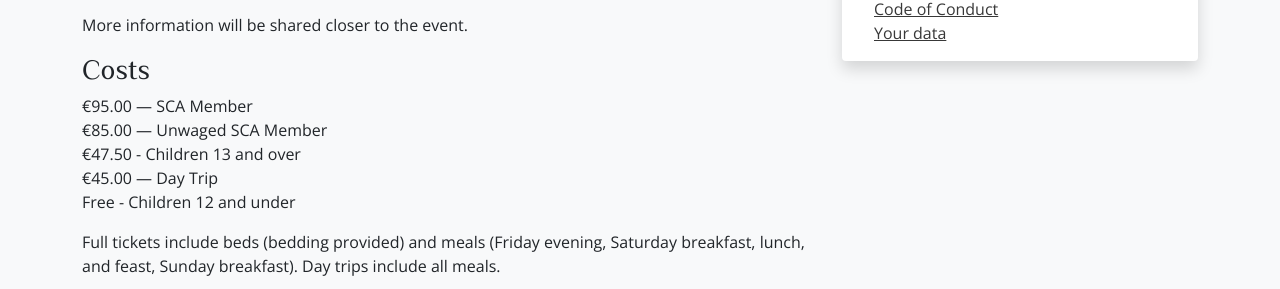
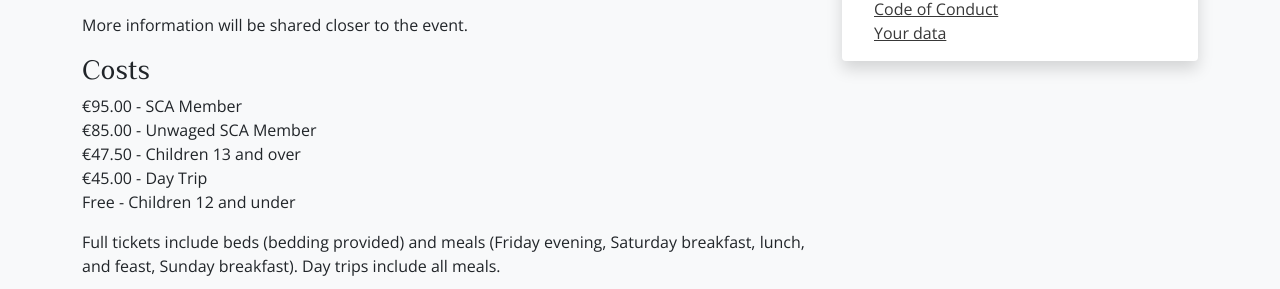
Before and after one commit to drachenwald/dun-in-mara, a Jekyll site: the page built from events/2026/kingdom-university/index.md, in a window 1280 px wide and 900 px high, scrolled down 567 px. Shown: the part 165-454 px from the top of the window. Built offline with Jekyll 4.4.1, drawn with Linux system fonts in a browser that asks for light colours; comment, search, counter and statistics services are not loaded; some of the changed lines change nothing that is shown.

Commit message:
Fixing some debatable characters.

```diff
--- a/events/2026/kingdom-university/index.md
+++ b/events/2026/kingdom-university/index.md
@@ -14,7 +14,7 @@
   <a class="btn btn-warning shadow m-2 w-50" href="https://fienta.com/kingdom-univeristy-2026"><i class="fas fa-ticket-alt me-1 m"></i> Book Here, When Bookings Open!</a><br />
 </div>
 
-Kingdom University is Drachenwald’s Premier Learning Event. This year, it’s hosted by Dun in Mara in the scenic and historical surrounds of the Glendalough Valley, a short walk from the remnants of the 6th Century Monastery of St. Kevin. We’ll have a wide variety of classes, good food, merriment, and a warm welcome for all!
+Kingdom University is Drachenwald's Premier Learning Event. This year, it's hosted by Dun in Mara in the scenic and historical surrounds of the Glendalough Valley, a short walk from the remnants of the 6th Century Monastery of St. Kevin. We'll have a wide variety of classes, good food, merriment, and a warm welcome for all!
 
 
 ### Location ###
@@ -27,10 +27,10 @@
 
 ### Costs
 
-€95.00 — SCA Member
-€85.00 — Unwaged SCA Member
-€47.50 - Children 13 and over
-€45.00 — Day Trip
+&euro;95.00 - SCA Member
+&euro;85.00 - Unwaged SCA Member
+&euro;47.50 - Children 13 and over
+&euro;45.00 - Day Trip
 Free - Children 12 and under
 
 Full tickets include beds (bedding provided) and meals (Friday evening, Saturday breakfast, lunch, and feast, Sunday breakfast). Day trips include all meals.
```
